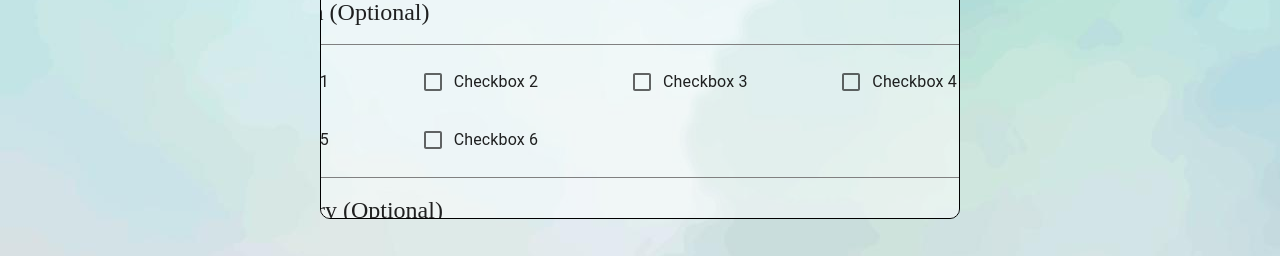
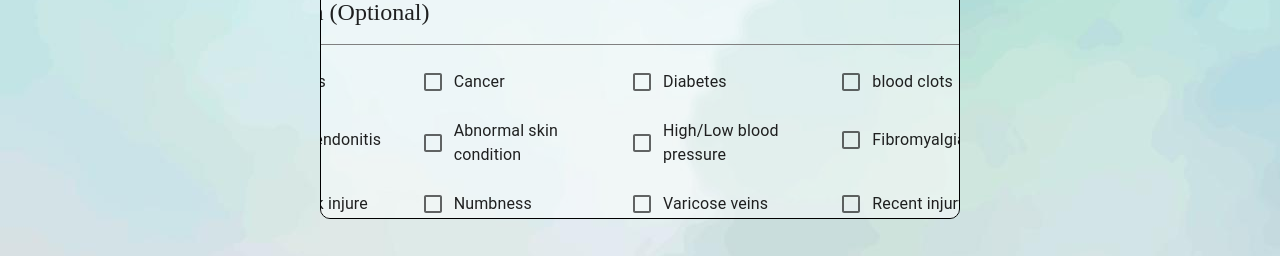
Before and after one commit to tracytrle/ezedu-frontend, a React (Create React App) app: page /information in a window 1280 px wide. Shown: the part 541-797 px from the top of the page. Built offline with nearby package versions, Linux system fonts and the light colour scheme; no server answers.

Commit message:
added textfield for addition medication

```diff
--- a/src/components/Forms/AdditionalMedical.js
+++ b/src/components/Forms/AdditionalMedical.js
@@ -1,8 +1,7 @@
 import React, { useState } from "react";
 import Box from "@mui/material/Box";
-
 import CustomizedCheckbox from "./CustomizedCheckbox";
-import { Typography } from "@mui/material";
+import { TextField } from "@mui/material";
 
 const questions = [
   "Have you had any allegies?",
@@ -34,8 +33,12 @@ export default function MedicalHistory() {
               value={answers[question]}
               onChange={(answer) => handleAnswerChange(question, answer)}
             />
-            <Typography variant="h6">If yes: </Typography>
-            <hr />
+            <TextField
+              id="outlined-basic"
+              label="If yes, please specify:"
+              variant="outlined"
+              fullWidth
+            />
           </div>
         ))}
       </Box>
--- a/src/components/Forms/CurrentHealth.js
+++ b/src/components/Forms/CurrentHealth.js
@@ -12,12 +12,22 @@ const CurrentHealth = () => {
   };
 
   const checkboxes = [
-    { name: "checkbox1", label: "Checkbox 1" },
-    { name: "checkbox2", label: "Checkbox 2" },
-    { name: "checkbox3", label: "Checkbox 3" },
-    { name: "checkbox4", label: "Checkbox 4" },
-    { name: "checkbox5", label: "Checkbox 5" },
-    { name: "checkbox6", label: "Checkbox 6" },
+    { name: "headaches", label: "Headaches " },
+    { name: "cancer", label: "Cancer" },
+    { name: "diabetes", label: "Diabetes" },
+    { name: "blood clots", label: "blood clots" },
+    { name: "arthrits/tendonitis", label: "Arthrits/Tendonitis" },
+    { name: "bnormal skin condition", label: "Abnormal skin condition" },
+    { name: "high/low blood pressure", label: "High/Low blood pressure" },
+    { name: "fibromyalgia", label: "Fibromyalgia" },
+    { name: "neck/back injure", label: "Neck/Back injure" },
+    { name: "numbness", label: "Numbness" },
+    { name: "varicose veins", label: "Varicose veins" },
+    { name: "recent injury", label: "Recent injury" },
+    { name: "nursing/pregnant", label: "Nursing/Pregnant" },
+    { name: "depression", label: "Depression" },
+    { name: "fatigue", label: "Fatigue" },
+    { name: "insomnia", label: "Insomnia" },
   ];
 
   return (
```
